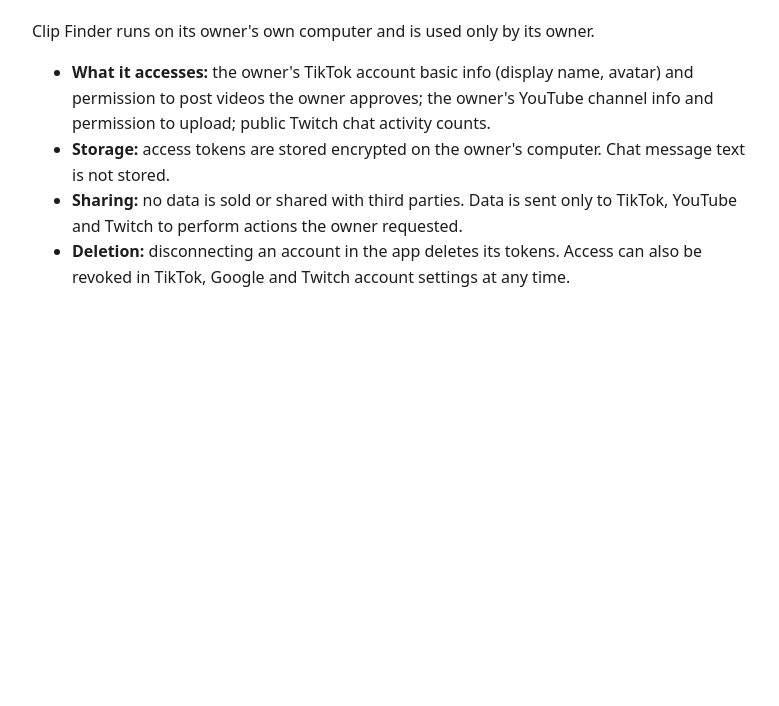
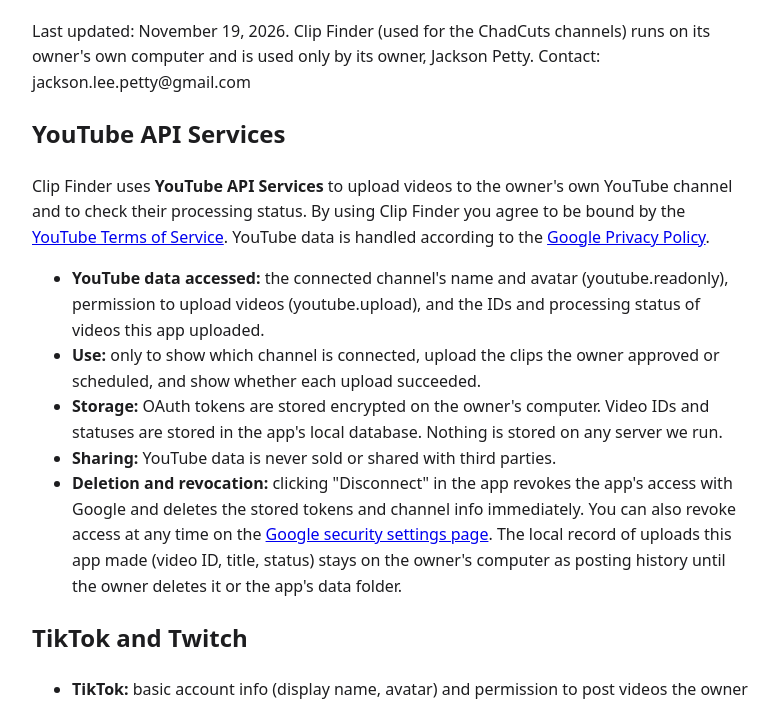
Before and after one commit to Jackson-petty/clipfinder, a plain HTML site: page privacy.html in a window 1280 px wide. Shown: the part 94-800 px from the top of the page, without its empty margins (248-1027 px from the left). Drawn offline with Linux system fonts and the light colour scheme.

Commit message:
Add YouTube API Services disclosures to site pages

```diff
--- a/privacy.html
+++ b/privacy.html
@@ -1,13 +1,31 @@
 <!doctype html><html lang="en"><head><meta charset="utf-8"><meta name="viewport" content="width=device-width,initial-scale=1">
-<title>Privacy policy – Clip Finder</title><style>body{font:16px/1.6 system-ui,sans-serif;max-width:720px;margin:40px auto;padding:0 20px;color:#1d1d1f}</style></head>
+<title>Privacy policy – Clip Finder (ChadCuts)</title><style>body{font:16px/1.6 system-ui,sans-serif;max-width:720px;margin:40px auto;padding:0 20px;color:#1d1d1f}.yt{display:inline-block;background:#f00;color:#fff;font-weight:700;padding:2px 10px;border-radius:6px}</style></head>
 <body><h1>Privacy policy</h1>
-<p>Clip Finder runs on its owner's own computer and is used only by its owner.</p>
+<p>Last updated: November 19, 2026. Clip Finder (used for the ChadCuts channels) runs on its owner's own computer and is
+used only by its owner, Jackson Petty. Contact: jackson.lee.petty@gmail.com</p>
+<h2>YouTube API Services</h2>
+<p>Clip Finder uses <b>YouTube API Services</b> to upload videos to the owner's own YouTube channel and to check their
+processing status. By using Clip Finder you agree to be bound by the <a href="https://www.youtube.com/t/terms">YouTube Terms of Service</a>. YouTube data is handled according to the
+<a href="https://policies.google.com/privacy">Google Privacy Policy</a>.</p>
 <ul>
-<li><b>What it accesses:</b> the owner's TikTok account basic info (display name, avatar) and permission to post videos
-the owner approves; the owner's YouTube channel info and permission to upload; public Twitch chat activity counts.</li>
-<li><b>Storage:</b> access tokens are stored encrypted on the owner's computer. Chat message text is not stored.</li>
-<li><b>Sharing:</b> no data is sold or shared with third parties. Data is sent only to TikTok, YouTube and Twitch to
-perform actions the owner requested.</li>
-<li><b>Deletion:</b> disconnecting an account in the app deletes its tokens. Access can also be revoked in TikTok,
-Google and Twitch account settings at any time.</li>
-</ul></body></html>
+<li><b>YouTube data accessed:</b> the connected channel's name and avatar (youtube.readonly), permission to upload
+videos (youtube.upload), and the IDs and processing status of videos this app uploaded.</li>
+<li><b>Use:</b> only to show which channel is connected, upload the clips the owner approved or scheduled, and show
+whether each upload succeeded.</li>
+<li><b>Storage:</b> OAuth tokens are stored encrypted on the owner's computer. Video IDs and statuses are stored in the
+app's local database. Nothing is stored on any server we run.</li>
+<li><b>Sharing:</b> YouTube data is never sold or shared with third parties.</li>
+<li><b>Deletion and revocation:</b> clicking "Disconnect" in the app revokes the app's access with Google and deletes
+the stored tokens and channel info immediately. You can also revoke access at any time on the <a href="https://security.google.com/settings/security/permissions">Google security settings page</a>. The local record of
+uploads this app made (video ID, title, status) stays on the owner's computer as posting history until the owner
+deletes it or the app's data folder.</li>
+</ul>
+<h2>TikTok and Twitch</h2>
+<ul>
+<li><b>TikTok:</b> basic account info (display name, avatar) and permission to post videos the owner approves.
+Disconnecting revokes access and deletes the tokens; access can also be revoked in TikTok's settings.</li>
+<li><b>Twitch:</b> public chat activity counts and the live video of streams the owner is authorized to clip.
+Chat message text is not kept long-term.</li>
+</ul>
+<h2>Cookies</h2><p>The app does not use cookies or tracking for advertising.</p>
+</body></html>
```
Also changed, not shown: index.html (+6 -3 lines), terms.html (+7 -4 lines).
